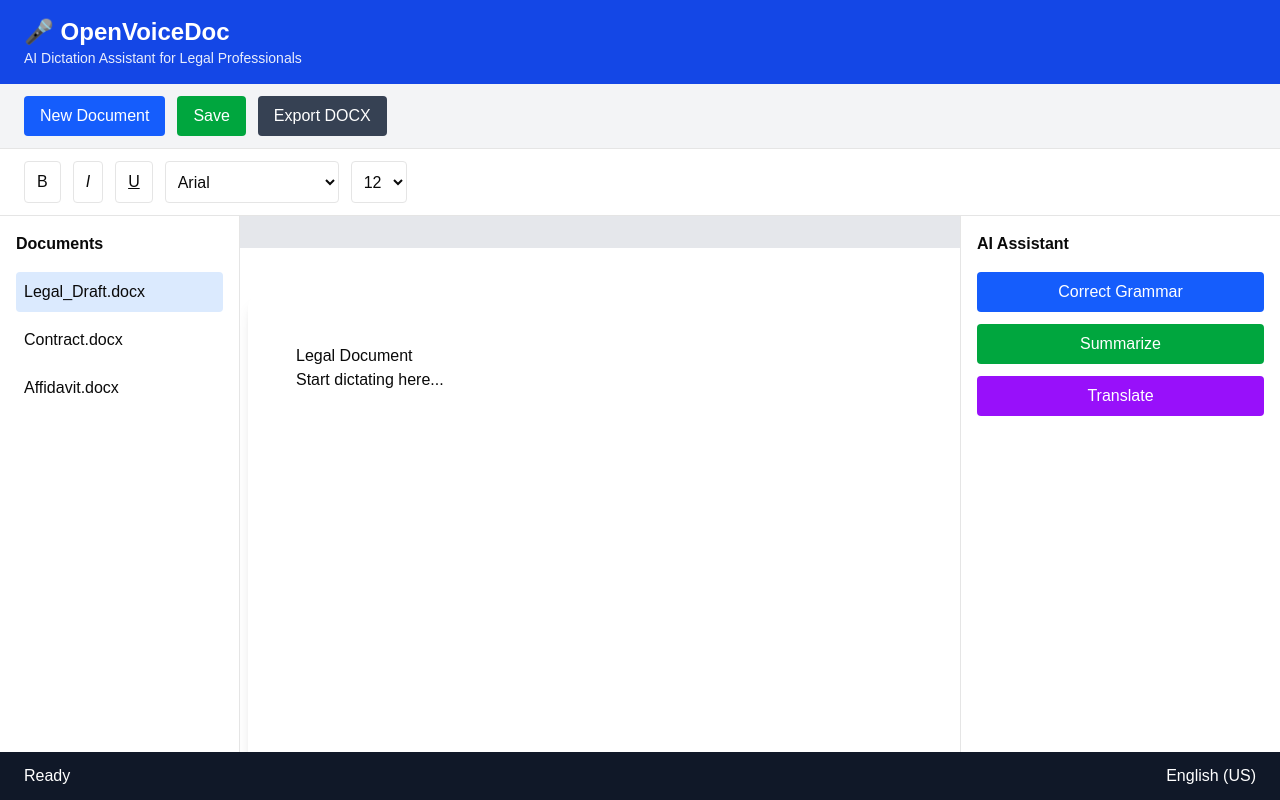
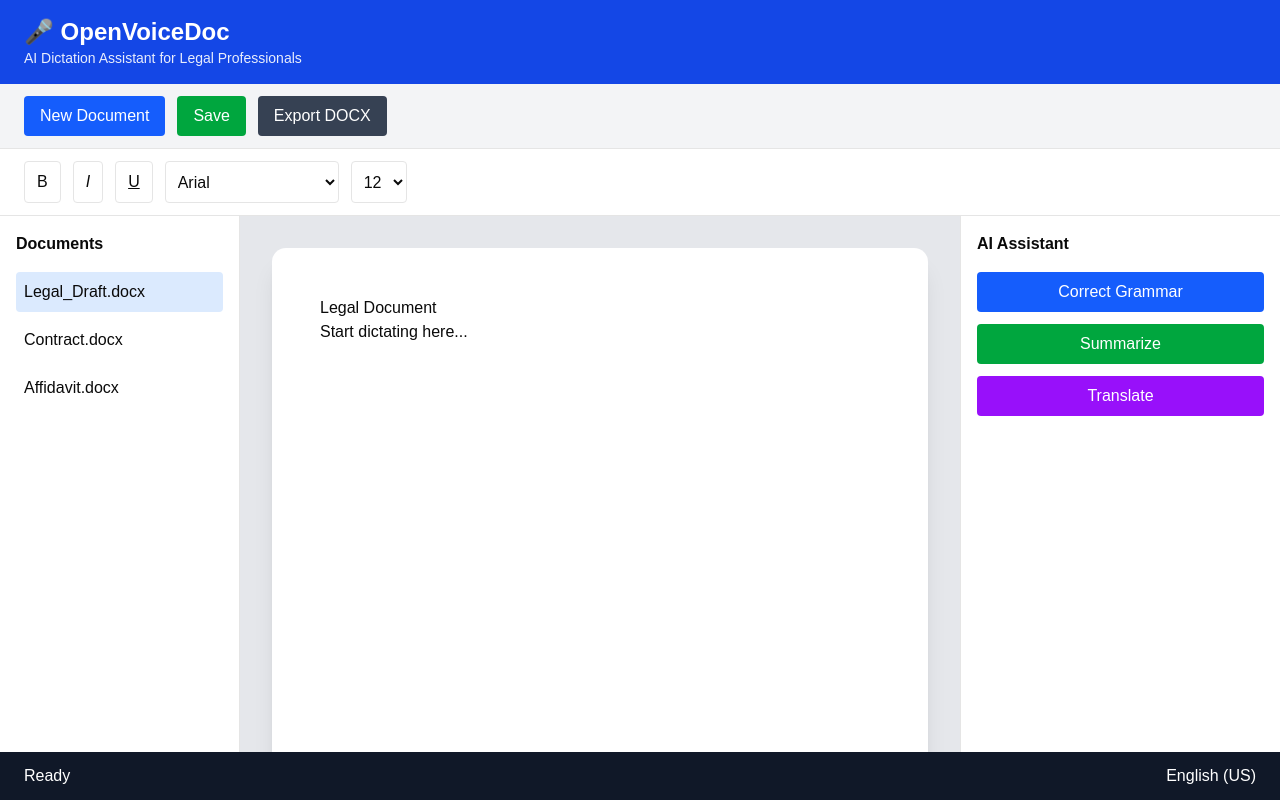
Before and after one commit to viswanathvm2005-png/OpenVoiceDoc, a React app in the folder frontend/: page / in a window 1280 px wide. Built offline with nearby package versions, Linux system fonts and the light colour scheme; the HTML template or start-up script is replaced by a standard one.

Commit message:
feat: connect TipTap editor to global context

```diff
--- a/frontend/src/components/editor/DocumentEditor.tsx
+++ b/frontend/src/components/editor/DocumentEditor.tsx
@@ -1,20 +1,30 @@
 import { EditorContent, useEditor } from "@tiptap/react";
 import StarterKit from "@tiptap/starter-kit";
+import { useEffect } from "react";
+import { useEditorContext } from "@/context/EditorContext";
 
 export default function DocumentEditor() {
+    const { setEditor } = useEditorContext();
+
     const editor = useEditor({
         extensions: [StarterKit],
         content: `
-      <h1>Legal Document</h1>
-      <p>Start dictating here...</p>
-    `,
+            <h1>Legal Document</h1>
+            <p>Start dictating here...</p>
+        `,
     });
+
+    useEffect(() => {
+        if (editor) {
+            setEditor(editor);
+        }
+
+        return () => setEditor(null);
+    }, [editor, setEditor]);
 
     if (!editor) return null;
 
     return (
-        <div className="bg-white shadow-lg rounded-lg w-[800px] min-h-[1000px] mx-auto p-12">
-            <EditorContent editor={editor} />
-        </div>
+        <EditorContent editor={editor} />
     );
 }
```
